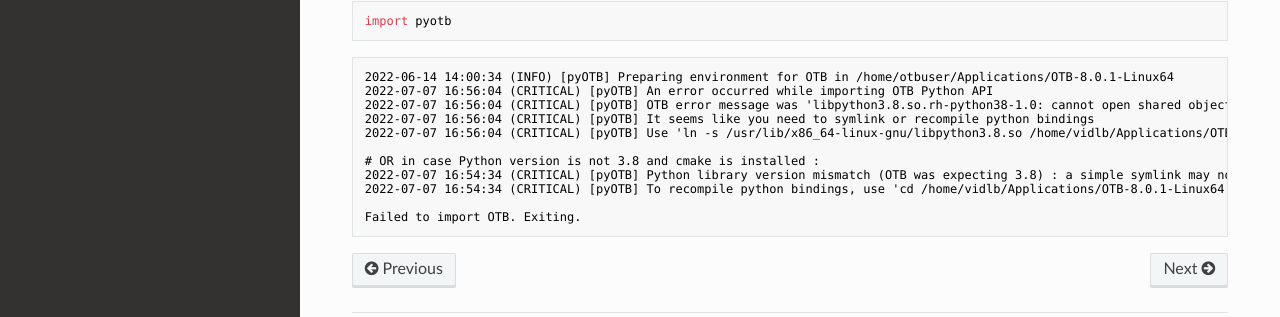
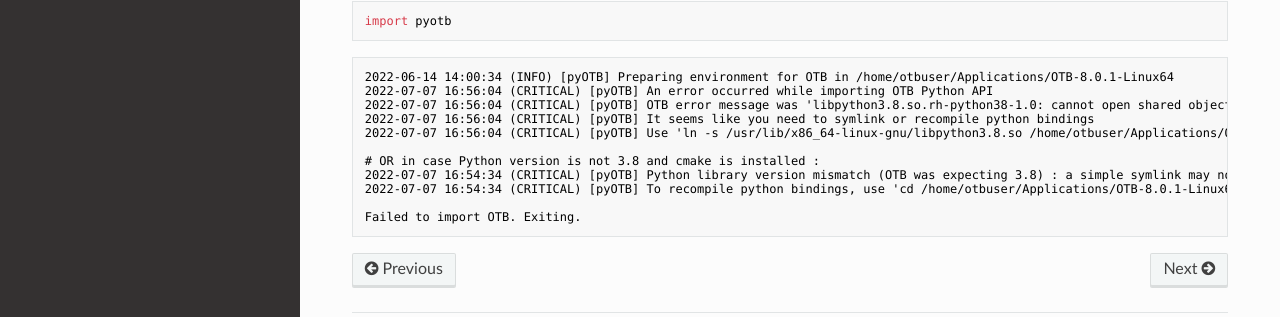
Before and after one commit to orfeotoolbox/pyotb, an MkDocs documentation site: the page built from doc/otb_versions.md, in a window 1280 px wide and 1354 px high. Shown: the part 972-1289 px from the top of the window. Built offline with MkDocs 1.6.1, drawn with Linux system fonts in a browser that asks for light colours; nearby versions of some CDN libraries.

````diff
--- a/doc/otb_versions.md
+++ b/doc/otb_versions.md
@@ -44,11 +44,11 @@
 2022-07-07 16:56:04 (CRITICAL) [pyOTB] An error occurred while importing OTB Python API
 2022-07-07 16:56:04 (CRITICAL) [pyOTB] OTB error message was 'libpython3.8.so.rh-python38-1.0: cannot open shared object file: No such file or directory'
 2022-07-07 16:56:04 (CRITICAL) [pyOTB] It seems like you need to symlink or recompile python bindings
-2022-07-07 16:56:04 (CRITICAL) [pyOTB] Use 'ln -s /usr/lib/x86_64-linux-gnu/libpython3.8.so /home/vidlb/Applications/OTB-8.0.1-Linux64/lib/libpython3.8.so.rh-python38-1.0'
+2022-07-07 16:56:04 (CRITICAL) [pyOTB] Use 'ln -s /usr/lib/x86_64-linux-gnu/libpython3.8.so /home/otbuser/Applications/OTB-8.0.1-Linux64/lib/libpython3.8.so.rh-python38-1.0'
 
 # OR in case Python version is not 3.8 and cmake is installed :
 2022-07-07 16:54:34 (CRITICAL) [pyOTB] Python library version mismatch (OTB was expecting 3.8) : a simple symlink may not work, depending on your python version
-2022-07-07 16:54:34 (CRITICAL) [pyOTB] To recompile python bindings, use 'cd /home/vidlb/Applications/OTB-8.0.1-Linux64 ; source otbenv.profile ; ctest -S share/otb/swig/build_wrapping.cmake -VV'
+2022-07-07 16:54:34 (CRITICAL) [pyOTB] To recompile python bindings, use 'cd /home/otbuser/Applications/OTB-8.0.1-Linux64 ; source otbenv.profile ; ctest -S share/otb/swig/build_wrapping.cmake -VV'
 
 Failed to import OTB. Exiting.
 ```
````
